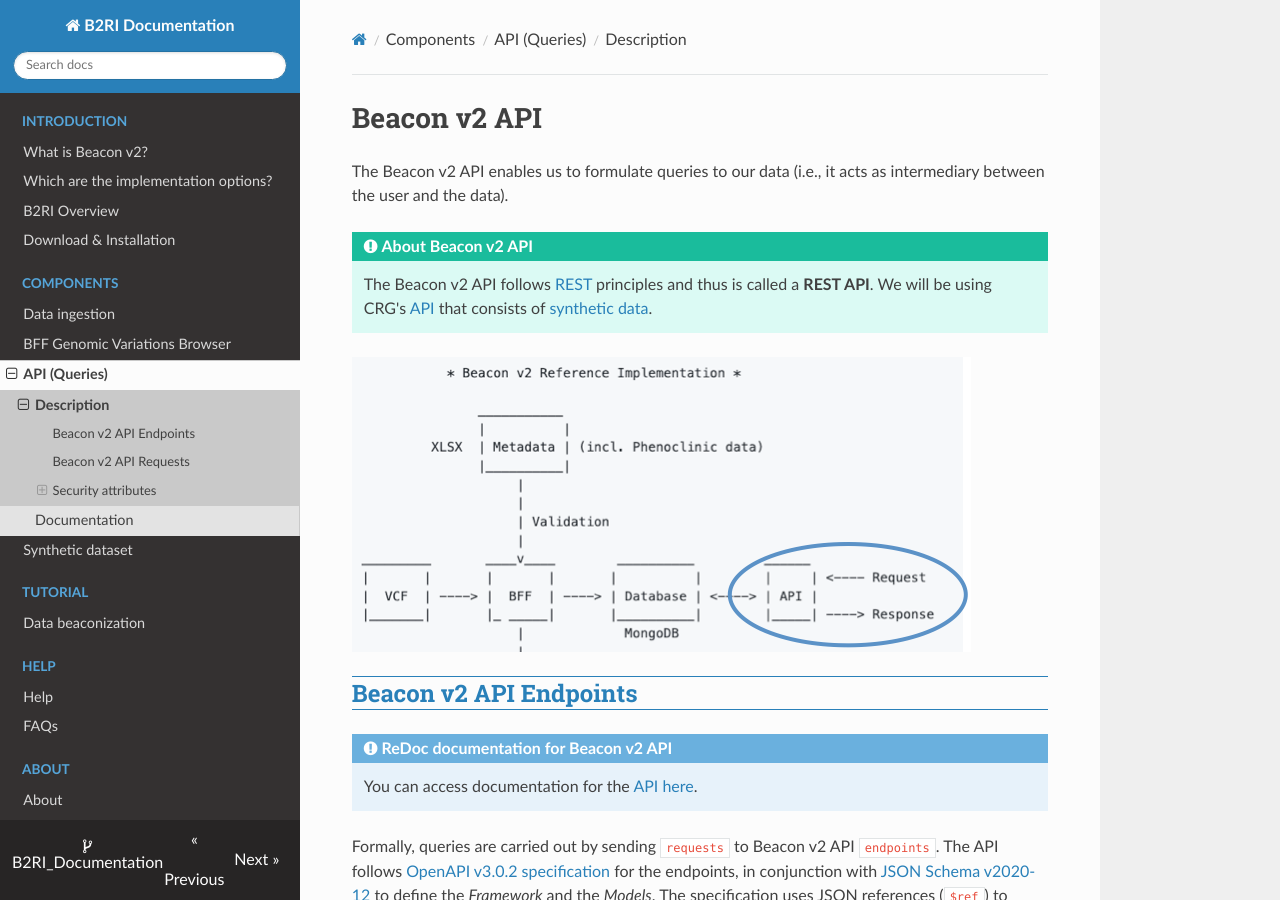
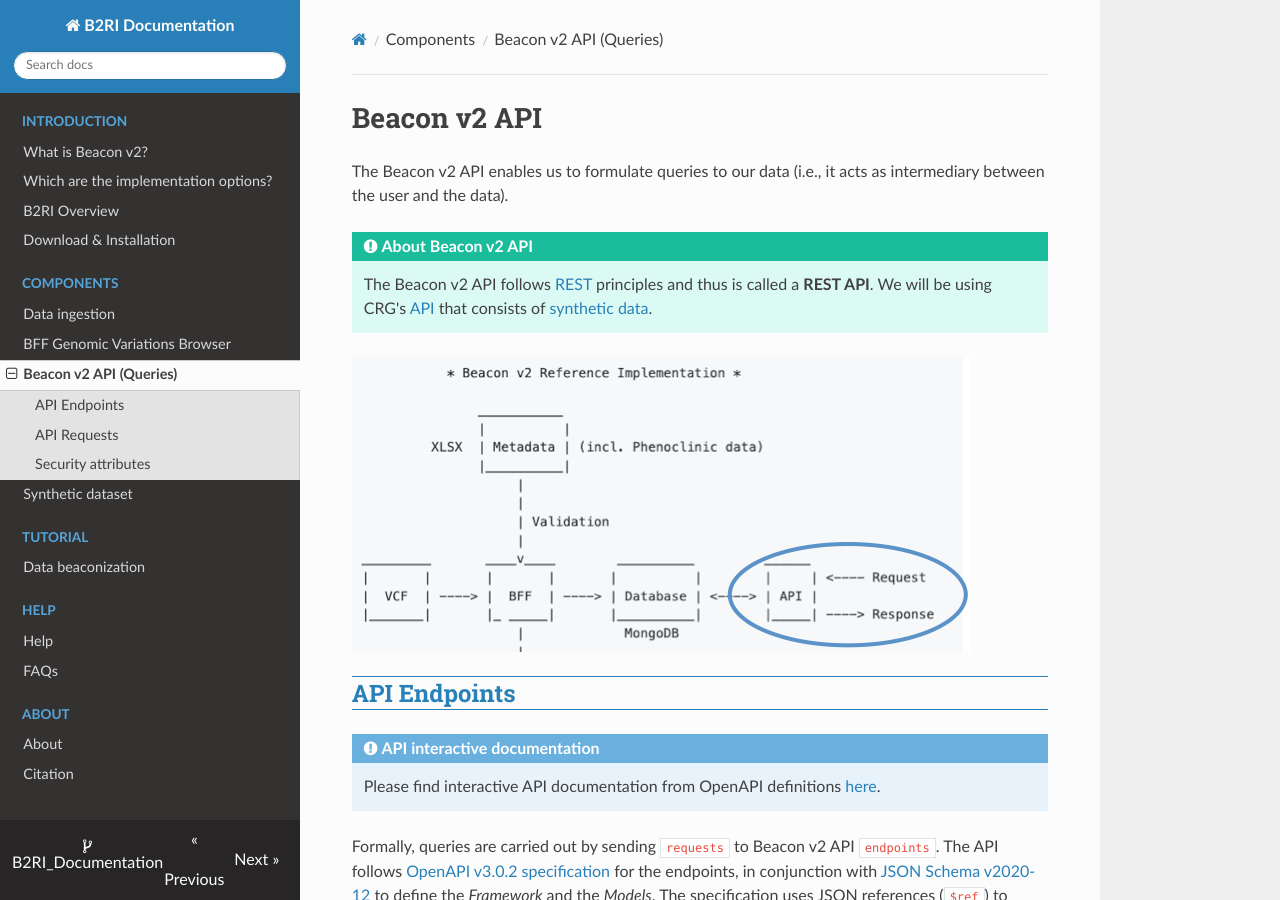
Before and after one commit to ga4gh-beacon/B2RI_Documentation, an MkDocs documentation site: the page built from docs/api.md, in a window 1280 px wide and 900 px high. Built offline with MkDocs 1.6.1, drawn with Linux system fonts in a browser that asks for light colours; nearby versions of some CDN libraries; some of the changed text lies outside the part shown.

Commit message:
Source commit

```diff
--- a/docs/api.md
+++ b/docs/api.md
@@ -8,10 +8,10 @@ The Beacon v2 API enables us to formulate queries to our data  (i.e., it acts as
 
 ![API figure](img/api.png)
 
-## Beacon v2 API Endpoints
+## API Endpoints
 
-!!! Note  "ReDoc documentation for Beacon v2 API"
-    You can access documentation for the [API here](redoc-static.html).
+!!! Note  "API interactive documentation"
+    Please find interactive API documentation from OpenAPI definitions [here](redoc-static.html).
 
 Formally, queries are carried out by sending `requests` to Beacon v2 API `endpoints`. The API follows [OpenAPI v3.0.2 specification](https://spec.openapis.org/oas/v3.0.2) for the endpoints, in conjunction with [JSON Schema v2020-12](https://json-schema.org/draft/2020-12) to define the _Framework_ and the _Models_. The specification uses JSON references (`$ref`) to reference internal (e.g., definitions) or external concepts/terms (e.g., GA4GH Variation Representation Specification ([VRS](https://vrs.ga4gh.org/en/stable))).
 
@@ -35,7 +35,7 @@ Most of these endpoints return the configuration files that are in the Beacon co
 * individuals
 * runs
 
-## Beacon v2 API Requests
+## API Requests
 
 The requests can be carried out by using `GET` or `POST` [http](https://en.wikipedia.org/wiki/Hypertext_Transfer_Protocol) methods.
 
--- a/mkdocs.yml
+++ b/mkdocs.yml
@@ -19,9 +19,7 @@ nav:
   - Components:
       - Data ingestion: data-ingestion.md
       - BFF Genomic Variations Browser: bff-gv-browser.md
-      - API (Queries):
-            - Description: api.md
-            - Documentation: redoc-static.html
+      - Beacon v2 API (Queries): api.md
       - Synthetic dataset: synthetic-dataset.md
   - Tutorial:
       - Data beaconization: tutorial-data-beaconization.md
@@ -32,4 +30,7 @@ nav:
       - About: about.md
       - Citation: citation.md
 
-theme: readthedocs
+theme:
+    name: readthedocs
+    collapse_navigation: true
+    navigation_depth: 2
```
Also changed, not shown: other parts of docs/api.md (+1 -1 lines).
